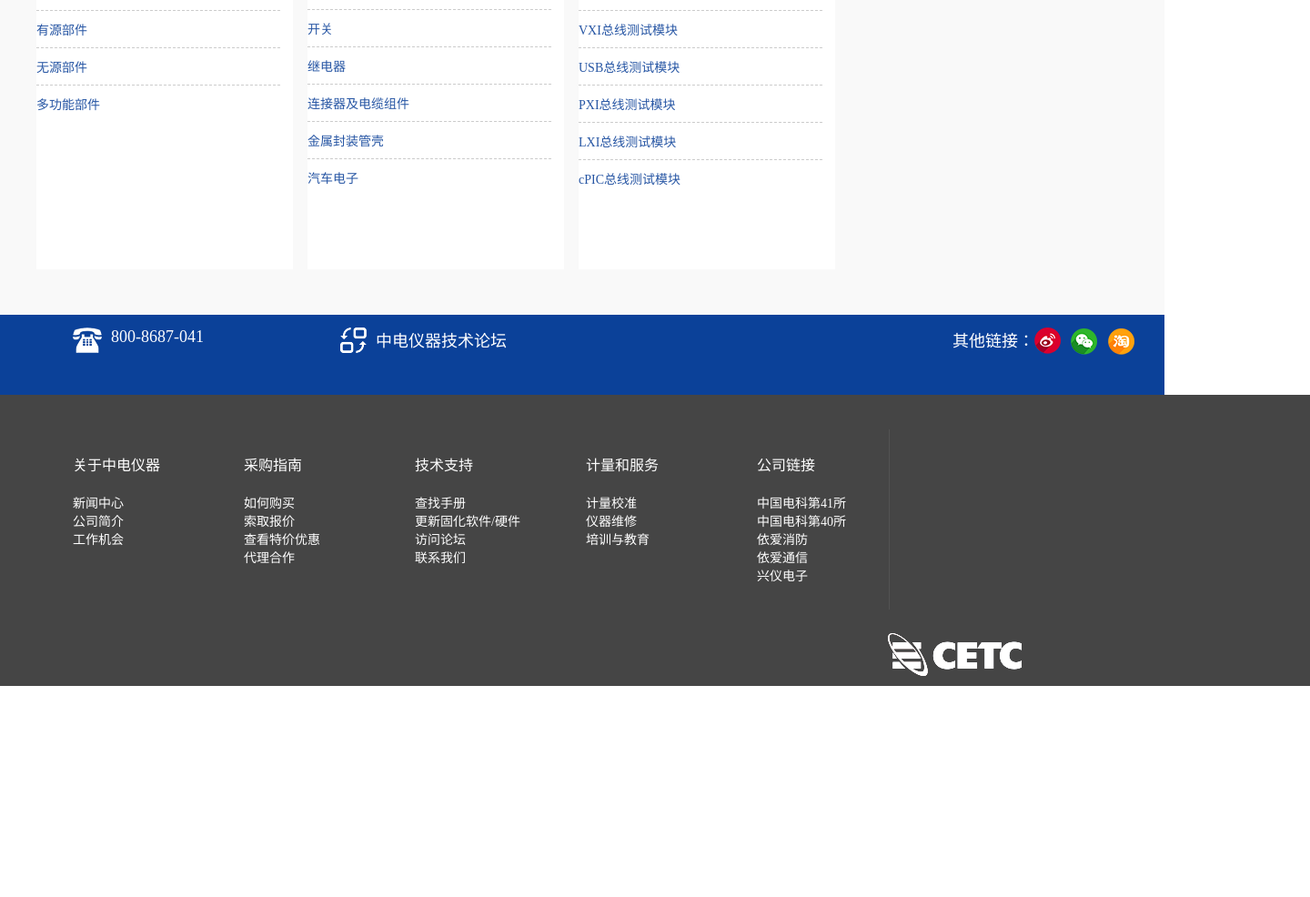
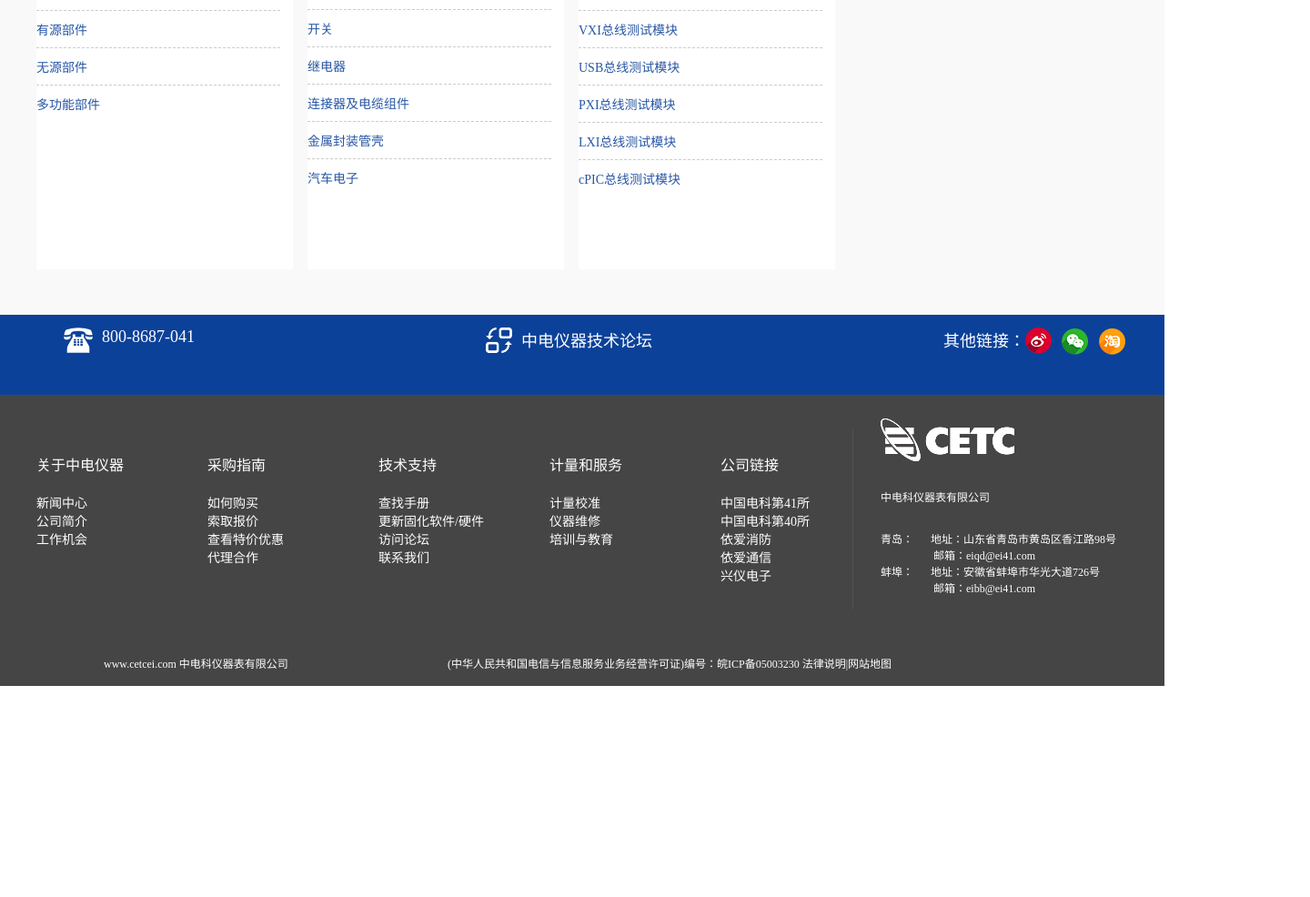
Before and after one commit to 2017zhaoxiaoxiao/web622, a plain HTML site: page zongheye.html in a window 1280 px wide. Shown: the part 1533-2519 px from the top of the page at 91% size, 1440 px wide, since content can reach past the window. After the commit the page ends 2287 px from the top, so only its background shows below. Drawn offline with Linux system fonts and the light colour scheme.

Commit message:
add html

```diff
--- a/css/zongheye.css
+++ b/css/zongheye.css
@@ -6,11 +6,7 @@
 ul,li,ol{
 	list-style: none;
 }
-.a{
-	width :100%;
-	height :104px;
 
-}
 .daohang{
 	width:1200px;
 	height:104px;
@@ -107,7 +103,7 @@ a:hover{
 }
 .zhengti .piaofu{
 	position: absolute;
-	left:1340px;
+	left:1236px;
 	top:164px;
 }
 .chanpin{
@@ -191,8 +187,9 @@ a:hover{
 }
 .top{
 	width:100%;
+	width:1200px;
 	height:60px;
-	padding: 14px 80px 14px 80px;
+	padding: 14px 70px 14px 70px;
 
 }
 .top img{
@@ -206,17 +203,23 @@ a:hover{
 
 }
 .four{
-	margin-left: 150px;
+	margin-left: 320px;
 
 }
 .five{
-	margin-left: 490px;
+	margin-left: 320px;
 }
 .bottom{
 	width:100%;
 	height:320px;
 	background: #454545;
-    padding: 0px 80px 0px 80px;
+
+}
+.q{
+	width:1200px;
+	height:320px;
+	margin: 0 auto;
+	background: #454545;
 }
 .left{
 	width:120px;
@@ -257,8 +260,8 @@ a:hover{
 }
 .right{
 	float:left;
-	margin-right: 80px;
-	width:276px;
+
+	width:270px;
 	height:260px;
 	padding-top: 26px;
 }
@@ -269,6 +272,7 @@ a:hover{
 }
 .right .k{
 	margin-top: 26px;
+	margin-bottom: 28px;
 }
 .right span{
 	margin-left:16px;
@@ -277,7 +281,7 @@ a:hover{
 	margin-left: 58px;
 }
 .jiewei{
-	width:1200;
+	width:1200px;
 	height:30px;
 	margin: 0 auto;
 }
--- a/zongheye.html
+++ b/zongheye.html
@@ -136,7 +136,9 @@
     		<img src="images/weixin.png">
     		<img src="images/taobao.png">
     	</div>
+
     	<div class="bottom">
+    		<div class="q">
     			<div class="left">
     				<p>关于中电仪器</p>
     				<ul>
@@ -201,6 +203,7 @@
             		<p class="x">(中华人民共和国电信与信息服务业务经营许可证)编号：皖ICP备05003230 法律说明|网站地图</p>
             	</div>
             </div>
+    	</div>
 
     </div>
 
```
Lines whose indentation alone changed are shown as unchanged.
